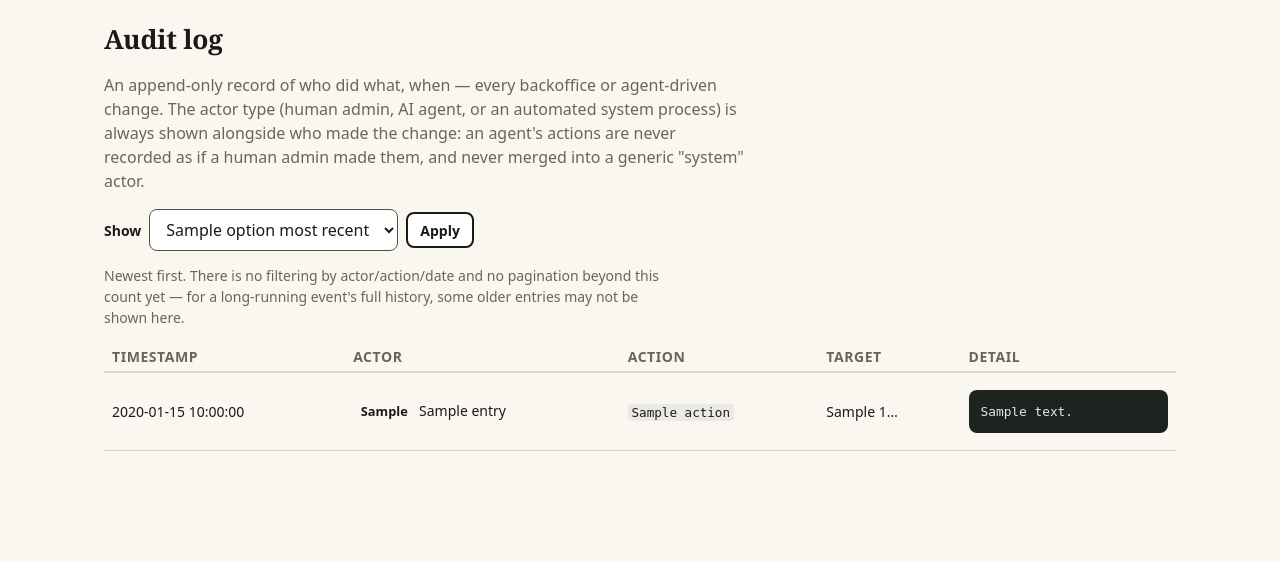
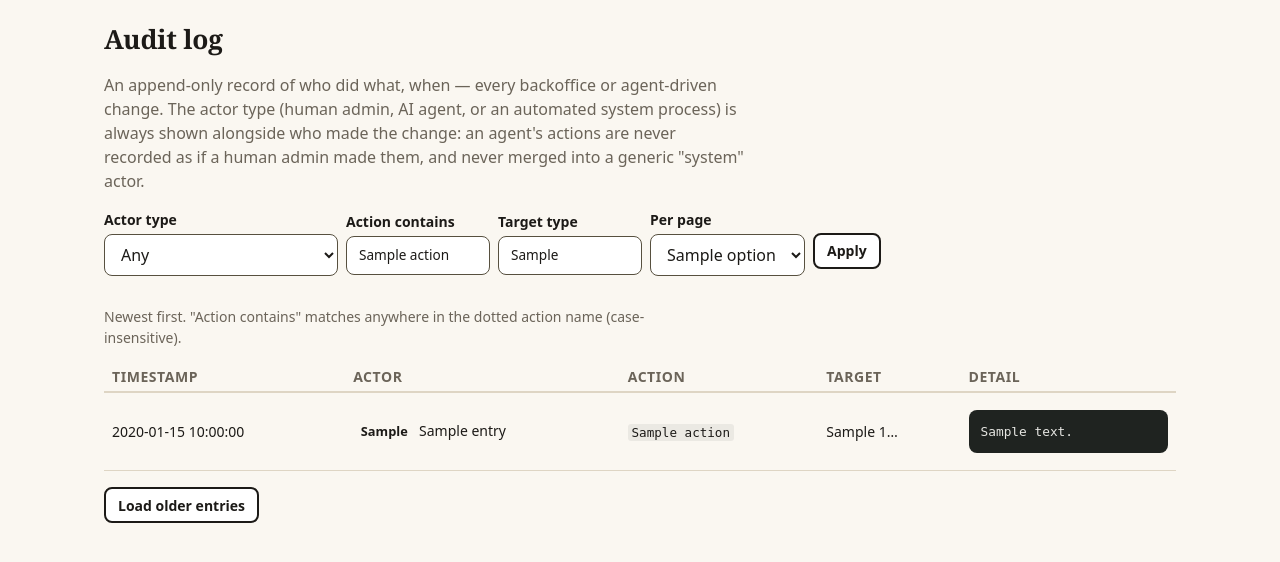
Before and after one commit to basmulder03/ticketing-system, a FastAPI app: template app/templates/backoffice/audit_log.html in a window 1280 px wide. Shown: the part 76-638 px from the top of the page. Run offline with FastAPI, Linux system fonts and the light colour scheme; the template is opened without the code that fills it: most values are stand-ins (such as "Sample title", 1, 10 or a date in 2020); parts of the project's set-up code (start-up, migrations or seed data) failed here and were passed over.

Commit message:
feat: audit log filtering and keyset pagination (#32)
The audit log page was hard-capped at 500 entries with no way to see
anything older, and no filters — a real gap for a long-running event's
history. Both the API route's and the backoffice template's own
comments said so explicitly.

- GET /api/v1/admin/audit-log now accepts actor_type (exact),
  action (case-insensitive substring — actions are dot-namespaced,
  e.g. order.mark_paid), and target_type (exact) filters, plus a
  `before` cursor for paging backward past the current page.
- Keyset (not offset) pagination: a page boundary is anchored to a
  real row's (created_at, id), so entries written between two page
  loads on this ever-growing, append-only log can't shift already-
  fetched rows onto the wrong page, or cause a skip/duplicate the way
  an offset would.
- Response shape changed from a bare list to {entries, has_more} — a
  breaking but necessary change for this admin-only, non-agent-
  accessible route (no external consumer to preserve compatibility
  for).
- Backoffice viewer: actor-type/action/target-type filter form and a
  'Load older entries' link built from the current page's last row.


Claude-Session: https://claude.ai/code/session_013aggXU5kkXquR6MAvs9rvE

Co-authored-by: Claude Sonnet 5 <noreply@anthropic.com>

```diff
--- a/app/templates/backoffice/audit_log.html
+++ b/app/templates/backoffice/audit_log.html
@@ -13,18 +13,40 @@
 <div class="bo-banner bo-banner--error" role="alert">{{ entries_error }}</div>
 {% endif %}
 
-<form method="get" action="/audit-log" class="bo-inline-form">
-  <label for="audit-limit">Show</label>
-  <select id="audit-limit" name="limit">
-    {% for option in allowed_limits %}
-    <option value="{{ option }}" {% if option == limit %}selected{% endif %}>{{ option }} most recent</option>
-    {% endfor %}
-  </select>
+<form method="get" action="/audit-log" class="bo-inline-form bo-inline-form--wrap">
+  <div class="bo-field">
+    <label for="audit-actor-type">Actor type</label>
+    <select id="audit-actor-type" name="actor_type">
+      <option value="">Any</option>
+      {% for value, label in actor_type_choices %}
+      <option value="{{ value }}" {% if value == actor_type %}selected{% endif %}>{{ label }}</option>
+      {% endfor %}
+    </select>
+  </div>
+  <div class="bo-field">
+    <label for="audit-action">Action contains</label>
+    <input type="text" id="audit-action" name="action" value="{{ action }}" placeholder="e.g. order.mark_paid">
+  </div>
+  <div class="bo-field">
+    <label for="audit-target-type">Target type</label>
+    <input type="text" id="audit-target-type" name="target_type" value="{{ target_type }}" placeholder="e.g. Order">
+  </div>
+  <div class="bo-field">
+    <label for="audit-limit">Per page</label>
+    <select id="audit-limit" name="limit">
+      {% for option in allowed_limits %}
+      <option value="{{ option }}" {% if option == limit %}selected{% endif %}>{{ option }}</option>
+      {% endfor %}
+    </select>
+  </div>
   <button type="submit" class="bo-button bo-button--small">Apply</button>
+  {% if is_filtered or is_paged %}
+  <a href="/audit-log" class="bo-button bo-button--small bo-button--ghost">Clear</a>
+  {% endif %}
 </form>
 <p class="bo-hint bo-hint--small">
-  Newest first. There is no filtering by actor/action/date and no pagination beyond this count yet
-  &mdash; for a long-running event's full history, some older entries may not be shown here.
+  Newest first. "Action contains" matches anywhere in the dotted action name (case-insensitive).
+  {% if is_paged %}Showing entries older than a previous page's last row.{% endif %}
 </p>
 
 <div class="bo-table-wrap">
@@ -69,11 +91,17 @@
       {% else %}
       <tr>
         <td colspan="5">
-          {% if entries_error %}The audit log could not be loaded.{% else %}No audit log entries yet.{% endif %}
+          {% if entries_error %}The audit log could not be loaded.
+          {% elif is_filtered or is_paged %}No entries match these filters.
+          {% else %}No audit log entries yet.{% endif %}
         </td>
       </tr>
       {% endfor %}
     </tbody>
   </table>
 </div>
+
+{% if older_url %}
+<p><a href="{{ older_url }}" class="bo-button bo-button--small">Load older entries</a></p>
+{% endif %}
 {% endblock %}
--- a/app/web/routes/audit_log.py
+++ b/app/web/routes/audit_log.py
@@ -1,28 +1,34 @@
-"""Backoffice audit-log viewer (read-only).
-
-The API only supports a ``limit`` (max 500): no filters or pagination, so
-entries beyond the newest 500 can't be shown. Filtering client-side over a
-truncated window would be misleading, so this page doesn't pretend to.
+"""Backoffice audit-log viewer (read-only): filters by actor type/action/
+target type, plus keyset ("load older") pagination past the API's per-page
+limit — see ``app.api.routes.audit_log`` for why keyset rather than offset.
 """
 
 import json
 from typing import Any
+from urllib.parse import urlencode
 
 from fastapi import APIRouter, Depends, Request
 from starlette.responses import Response
 
 from app.api.deps import Principal
 from app.core.templating import templates
-from app.web.api_client import internal_api_client
+from app.web.api_client import api_error_detail, internal_api_client
 from app.web.csrf import attach_csrf_cookie, read_or_generate_csrf_token
 from app.web.deps import require_web_admin
 
 router = APIRouter(tags=["backoffice-audit-log"])
 
 _ALLOWED_LIMITS = (50, 100, 200, 500)
-"""Choices for "show N most recent" (a plain GET form, no JS)."""
+"""Choices for "show N per page" (a plain GET form, no JS)."""
 
 _DEFAULT_LIMIT = 100
+
+# Mirrors app.models.enums.ActorType; the API validates the value.
+ACTOR_TYPE_CHOICES = [
+    ("human", "Human admin"),
+    ("ai_agent", "AI agent"),
+    ("system", "Automated system process"),
+]
 
 
 def _with_detail_display(entry: dict[str, Any]) -> dict[str, Any]:
@@ -46,15 +52,43 @@ async def audit_log_view(request: Request, principal: Principal = Depends(requir
     if limit not in _ALLOWED_LIMITS:
         limit = _DEFAULT_LIMIT
 
+    actor_type = request.query_params.get("actor_type", "")
+    if actor_type not in {value for value, _ in ACTOR_TYPE_CHOICES}:
+        actor_type = ""
+    action = request.query_params.get("action", "").strip()
+    target_type = request.query_params.get("target_type", "").strip()
+    before = request.query_params.get("before", "").strip()
+
+    api_params: dict[str, str] = {"limit": str(limit)}
+    if actor_type:
+        api_params["actor_type"] = actor_type
+    if action:
+        api_params["action"] = action
+    if target_type:
+        api_params["target_type"] = target_type
+    if before:
+        api_params["before"] = before
+
     async with internal_api_client(request) as client:
-        resp = await client.get("/api/v1/admin/audit-log", params={"limit": limit})
+        resp = await client.get("/api/v1/admin/audit-log", params=api_params)
 
     if resp.status_code == 200:
-        entries = [_with_detail_display(entry) for entry in resp.json()]
+        page = resp.json()
+        entries = [_with_detail_display(entry) for entry in page["entries"]]
+        has_more = page["has_more"]
         entries_error = None
     else:
         entries = []
-        entries_error = "Could not load the audit log."
+        has_more = False
+        entries_error = api_error_detail(resp, "Could not load the audit log.")
+
+    # The "load older" link's cursor is the last (oldest) row on this page;
+    # every other filter/limit is carried over unchanged.
+    older_query = dict(api_params)
+    older_query.pop("before", None)
+    if entries:
+        older_query["before"] = entries[-1]["id"]
+    older_url = f"/audit-log?{urlencode(older_query)}" if has_more else None
 
     token = read_or_generate_csrf_token(request)
     response = templates.TemplateResponse(
@@ -66,6 +100,14 @@ async def audit_log_view(request: Request, principal: Principal = Depends(requir
             "entries_error": entries_error,
             "limit": limit,
             "allowed_limits": _ALLOWED_LIMITS,
+            "actor_type": actor_type,
+            "actor_type_choices": ACTOR_TYPE_CHOICES,
+            "action": action,
+            "target_type": target_type,
+            "is_filtered": bool(actor_type or action or target_type),
+            "is_paged": bool(before),
+            "has_more": has_more,
+            "older_url": older_url,
             "csrf_token": token,
         },
     )
```
Also changed, not shown: app/api/routes/audit_log.py (+64 -20 lines), app/schemas/audit.py (+13 -1 lines), tests/integration/test_admin_users_route.py (+1 -1 lines), tests/integration/test_audit_log.py (+112 -1 lines), tests/integration/test_web_audit_log_routes.py (+116 -8 lines), CHANGELOG.md.
